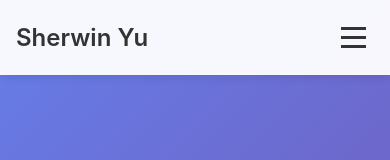
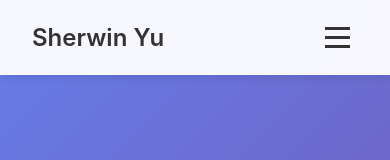
Before and after one commit to sherwin-yu/site, a React (Create React App) app: page / in a window 390 px wide. Shown: the top 160 px of the page. Built offline with nearby package versions, Linux system fonts and the light colour scheme.

Commit message:
fix navigation spacing

```diff
--- a/src/components/Header.css
+++ b/src/components/Header.css
@@ -89,7 +89,7 @@
 
 @media (max-width: 768px) {
   .header-container {
-    padding: 1rem;
+    padding: 1rem 2rem;
   }
 
   .hamburger {
--- a/src/components/Header.tsx
+++ b/src/components/Header.tsx
@@ -7,7 +7,12 @@ const Header = () => {
   const scrollToSection = (sectionId: string) => {
     const element = document.getElementById(sectionId);
     if (element) {
-      element.scrollIntoView({ behavior: 'smooth' });
+      const headerHeight = 64; // Reduced offset for tighter spacing
+      const elementPosition = element.offsetTop - headerHeight;
+      window.scrollTo({
+        top: elementPosition,
+        behavior: 'smooth'
+      });
     }
     setIsMenuOpen(false); // Close menu after navigation
   };
```
